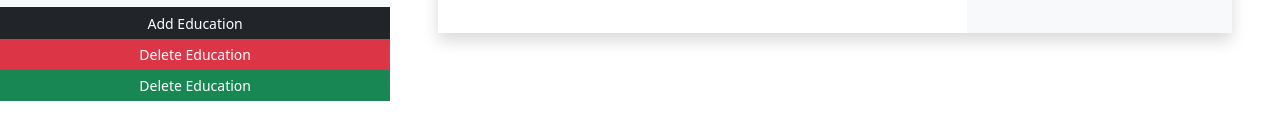
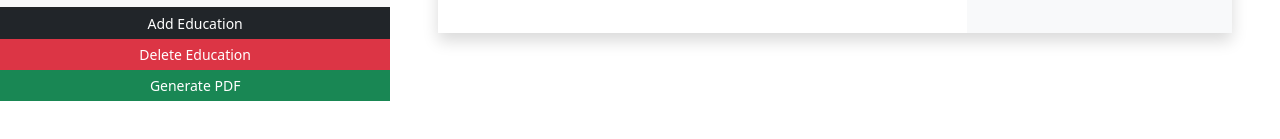
Before and after one commit to Rom4n25/cv-creator, a React (Create React App) app: page / in a window 1280 px wide. Shown: the part 1252-1391 px from the top of the page. Built offline with nearby package versions, Linux system fonts and the light colour scheme.

Commit message:
Fix btn name for PDF Genarate

```diff
--- a/src/App.js
+++ b/src/App.js
@@ -148,7 +148,7 @@ class App extends Component {
 
             <Button
               onClick={this.generatePdf}
-              name="Delete Education"
+              name="Generate PDF"
               color="success"
             />
           </div>
```
